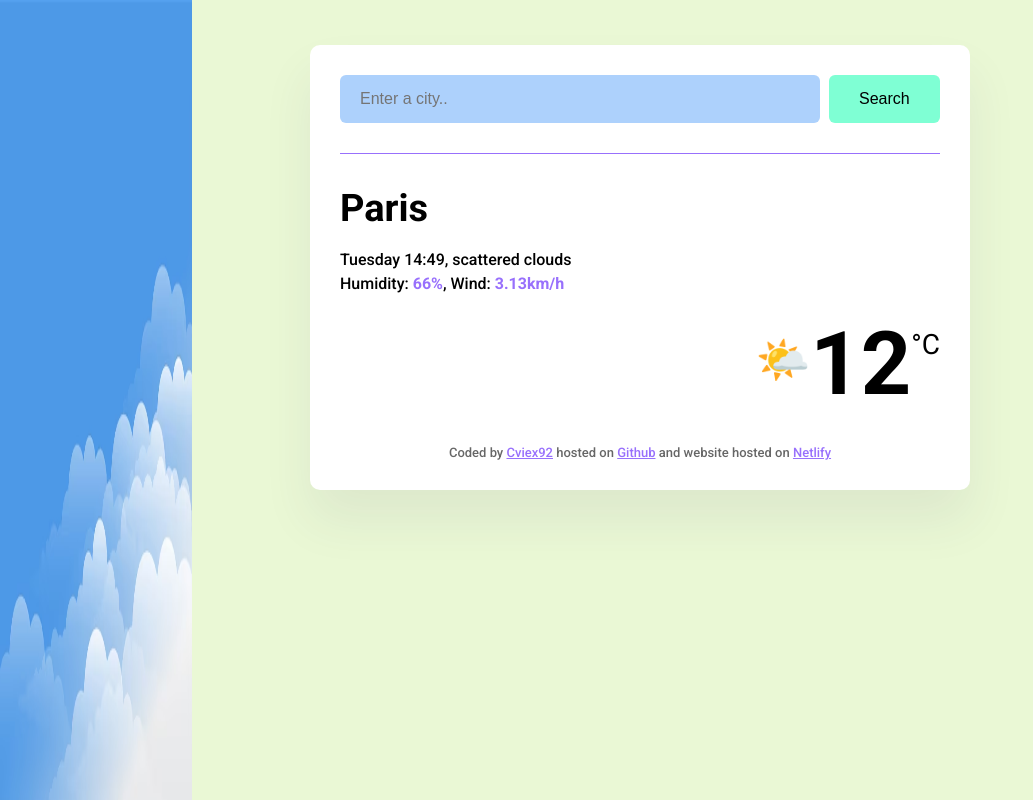
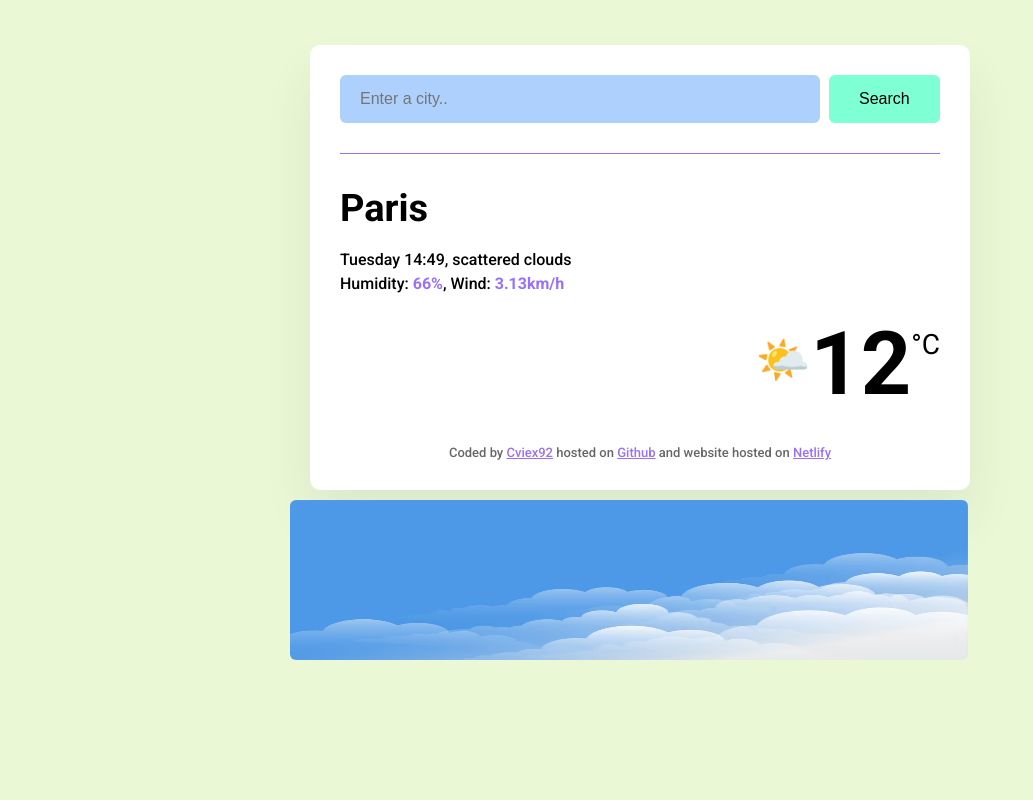
Before and after one commit to Cviex92/ElTiempo, a plain HTML site: page index.html in a window 1280 px wide. Shown: the whole page, without its empty margins (0-1033 px from the left). Drawn offline with nearby package versions, Linux system fonts and the light colour scheme; no server answers.

Commit message:
Fitting the img

```diff
--- a/src/index.js
+++ b/src/index.js
@@ -1,11 +1,19 @@
 function refreshWeather(response){
   let temperatureElement = document.querySelector("#temperature");
   let temperature = response.data.temperature.current;
+  let cityElement = document.querySelector("#city");
+  let descriptionElement = document.querySelector("#description");
+  let humidityElement = document.querySelector("#humidity");
+
+
 
   cityElement.innerHTML= response.data.city;
+  descriptionElement.innerHTML = response.data.conditions. description;
+  humidityElement.innerHTML = `${response.data.temperature.humidity}%;
   temperatureElement.innerHTML = Math.round(temperature);
 }
 
+//console.log(response.data); to check where the variables are-> respone.data.comdition.description//
 
 
 function searchCity (city){
@@ -37,3 +45,4 @@ searchFormElement.addEventListener("submit", handleSearchSubmit);
 
 
 searchCity("Jaen");
+//
--- a/src/style.css
+++ b/src/style.css
@@ -4,10 +4,11 @@ body{
 }
 #halfCompositionLeft {
   position: absolute;
-  top: 0px;
-  left: 0px;
-  width: 15%;
-  height: 100%;
+  top: 500px;
+  left: 290px;
+  width: 53%;
+  height: 20%;
+  border-radius: 6px;
 }
 
 a{
```
